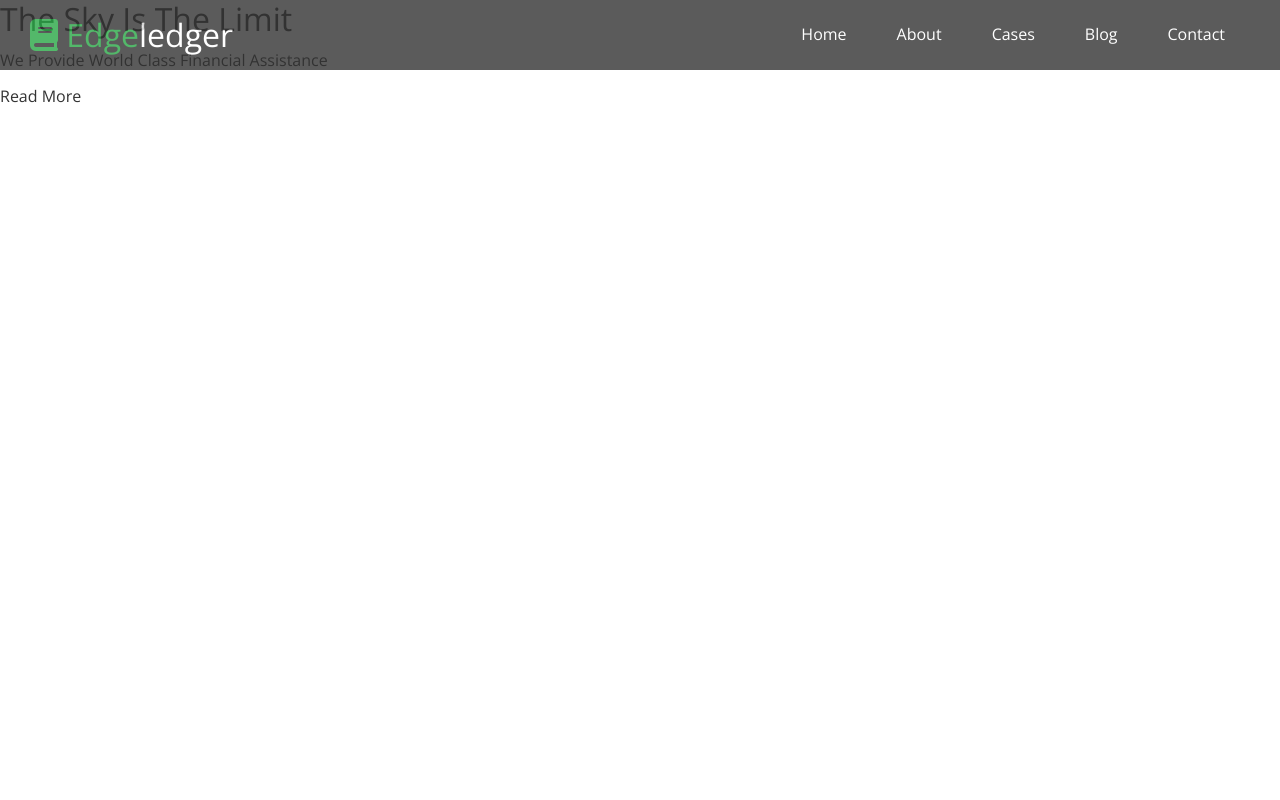
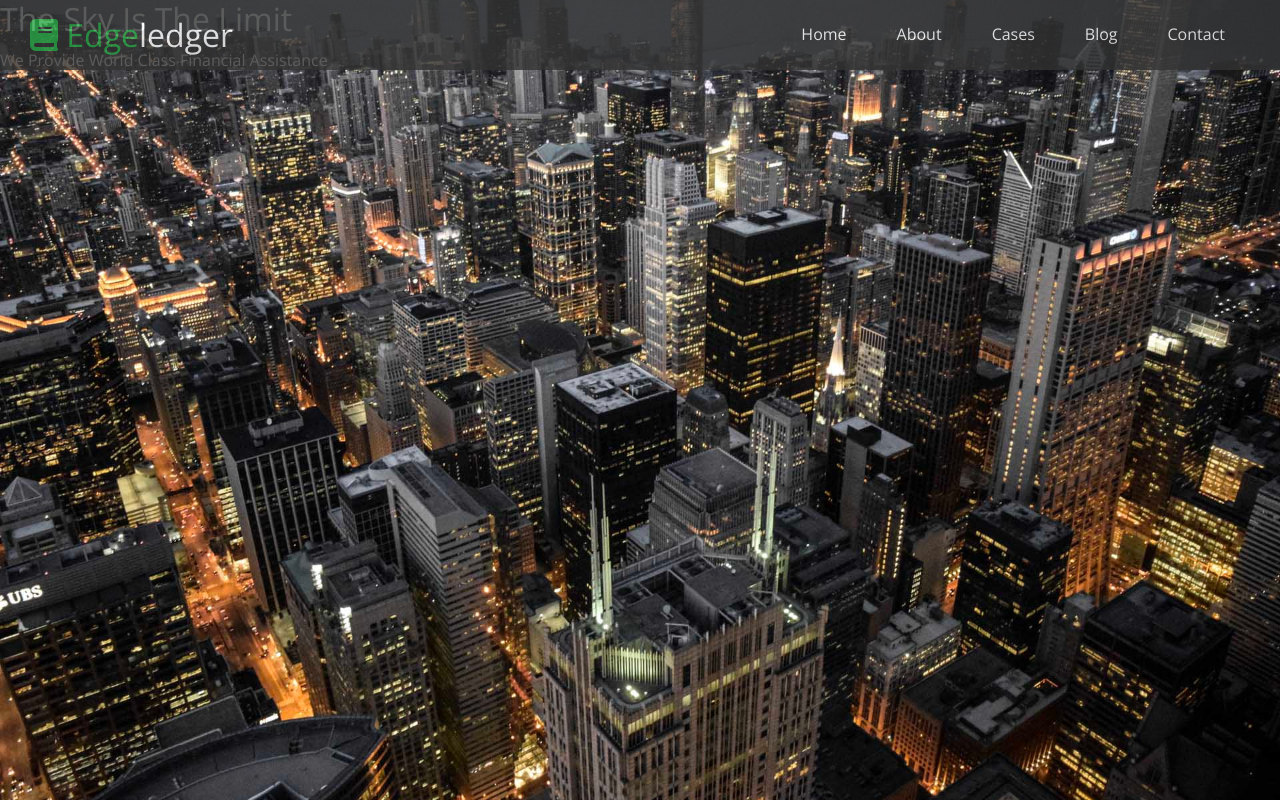
Before and after one commit to SethDimmer123/EDGELEDGER-WEBSITE-notfinished, a plain HTML site: page index.html in a window 1280 px wide. Drawn offline with nearby package versions, Linux system fonts and the light colour scheme.

Commit message:
initial commit

```diff
--- a/css/styles.css
+++ b/css/styles.css
@@ -7,7 +7,7 @@
 }
 
 body{
-    font-family:'open Sans',sans-serif;
+    font-family:'Open Sans',sans-serif;
     background: #fff;
     color:#333;
     line-height:1.6;
@@ -41,7 +41,7 @@ background-color:#333;/*changes background-color of navbar*/
 color:white;
 opacity:0.8;/*Makes navbar see-through*/
 position: fixed;
-top:0;
+top:0px;
 height:70px;/*pretty common height for a navbar*/
 padding:0 30px;/*the "0" is top and bottom the "30px" is left and right*/
 left:0;/*stretches navbar left*/
@@ -51,7 +51,7 @@ left:0;/*stretches navbar left*/
 .navbar a{
 color:#fff;/*Changes color of text*/
 padding:10px 20px;/*10px is top and bottom and 20px is left and right*/
-margin:5px;
+margin: 0 5px;
 }
 
 .navbar a:hover{
@@ -65,3 +65,12 @@ border-bottom:#28a745 2px solid;
 .navbar .logo{
     font-weight: 400;/*"Edgeledger (word)" font size*/
 }
+
+/* Header */
+
+.hero{
+    background:url('../image_resources/home/showcase.jpg') no-repeat center center/cover;
+    height:100vh;/*how big of the image goes (vertically)*/
+    position:relative;/*position that is relative to its normal position*/
+    color:#fff;
+}
--- a/index.html
+++ b/index.html
@@ -10,8 +10,8 @@
     <title>Welcome To Edgeledger</title>
 </head>
 <body id="home"><!--Goes to the very top-->
-    <header>
-        <div id="hero" class="navbar">
+    <header class="hero">
+        <div id="navbar" class="navbar">
             <h1 class="logo">
                 <span class="text-primary"><i class="fa-solid fa-book"></i> Edge</span>ledger
             </h1>
@@ -25,6 +25,7 @@
                 </ul>
             </nav>
         </div>
+
         <div class="content">
             <h1> The Sky Is The Limit</h1>
             <p>We Provide World Class Financial Assistance</p>
```
